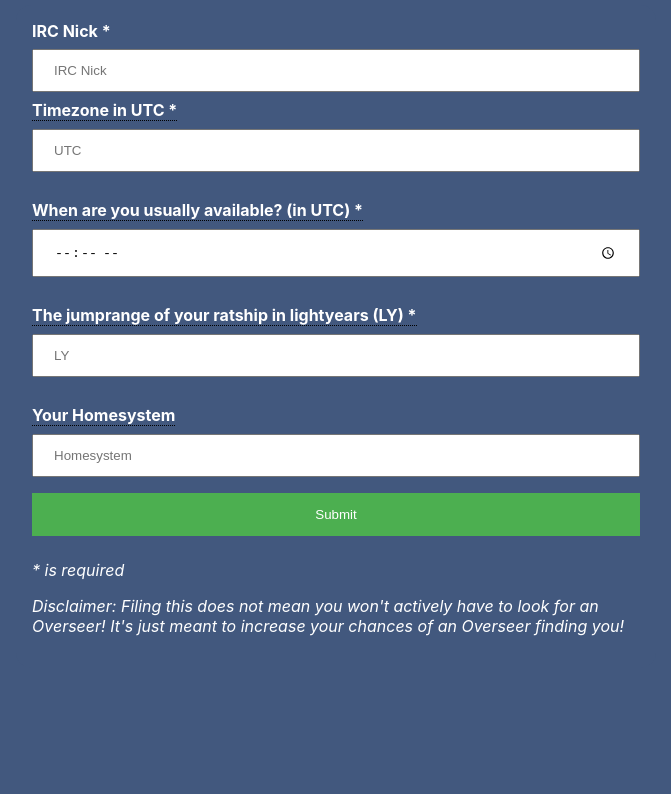
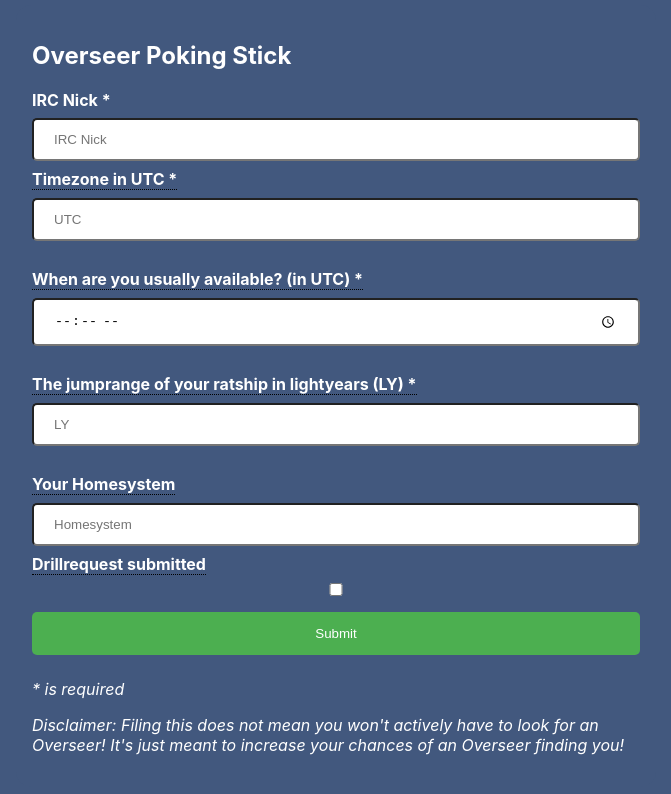
Before and after one commit to Worthy-Alpaca/drillform, a React (Create React App) app: page / in a window 1280 px wide. Shown: the top 794 px of the page, without its empty margins (304-975 px from the left). Built offline with nearby package versions, Linux system fonts and the light colour scheme.

Commit message:
added drillrequest checkfield

```diff
--- a/src/App.css
+++ b/src/App.css
@@ -6,6 +6,7 @@
                 margin: 8px 0;
                 display: inline-block;
                 box-sizing: border-box;
+                border-radius: 5px;
             }
 
             /* Set a style for all buttons */
@@ -17,6 +18,7 @@
                 border: none;
                 cursor: pointer;
                 width: 100%;
+                border-radius: 5px;
             }
 
             button:hover {
--- a/src/App.js
+++ b/src/App.js
@@ -35,6 +35,7 @@ class App extends Component {
     var timezone;
     var jumprange;
     var homebase;
+    var request;
     var re = /[.*+?^${}():"|[\]\\]/g;
 
     if (this.state.timezone.toLowerCase().includes("-")) {
@@ -60,6 +61,12 @@ class App extends Component {
       homebase = "No homebase";
     } else {
       homebase = this.state.homebase.replace(re, "");
+    }
+
+    if (this.state.request) {
+      request = "YES";
+    } else {
+      request = "NO";
     }
 
     var params = {
@@ -94,6 +101,10 @@ class App extends Component {
             {
               "name": "Homebase",
               "value": homebase
+            },
+            {
+              "name": "Drillrequest submitted",
+              "value": request
             }
           ]
         }
@@ -123,7 +134,7 @@ class App extends Component {
         }
       })
         .catch(err => {
-          console.log("err")
+          console.log(err)
         })
     })
   }
@@ -134,6 +145,7 @@ class App extends Component {
       <React.Fragment>
         <form className="modal-content" id='form'>
           <div className="container">
+            <h2 style={{ color: "white" }}>Overseer Poking Stick</h2>
 
             <label htmlFor="ircnick"><b style={{ color: "white" }}>IRC Nick *</b></label>
             <input id="input1" type="text" placeholder="IRC Nick" maxLength="30" name="ircnick" onChange={this._handleChange} required />
@@ -155,6 +167,8 @@ class App extends Component {
             <br/>
             <label htmlFor="homebase"><b className="tooltip" style={{ color: "white" }}>Your Homesystem<span className="tooltiptext">If you have one</span></b></label>
             <input id="input4" type="text" placeholder="Homesystem" maxLength="30" name="homebase" onChange={this._handleChange} />
+            <label htmlFor="request"><b className="tooltip" style={{ color: "white" }}>Drillrequest submitted<span className="tooltiptext">You submitted a drillrequest on JIRA</span></b></label>
+            <input type="checkbox" name="request" className="input05" onChange={this._handleChange}/>
 
             <button onClick={this.handleFormSubmit}>Submit</button>
             <p style={{ color: "white" }}><i>* is required</i></p>
```
